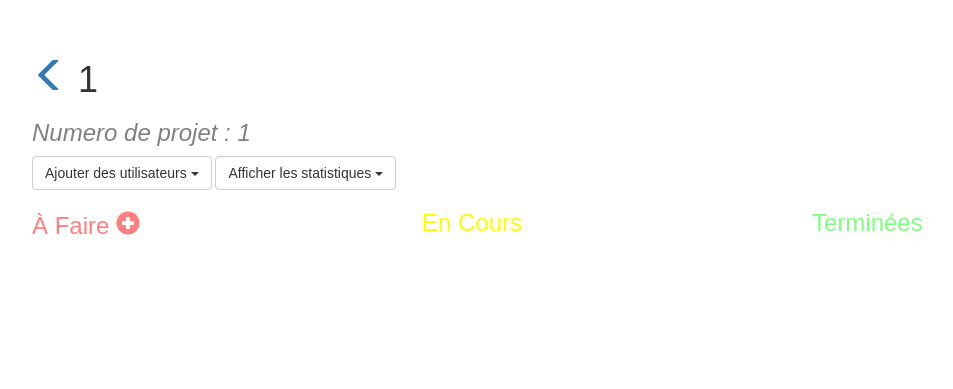
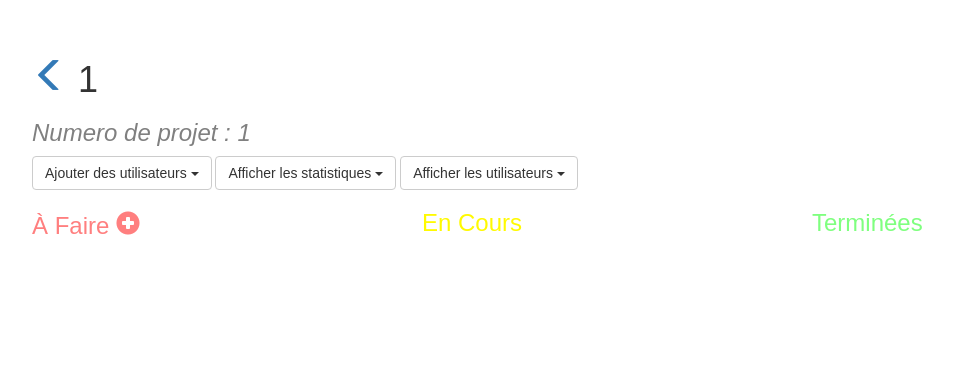
Before and after one commit to gabrielgrenier/ProjectLoopV2, a PHP site: the page made by vues/listeActivites.php in a window 1280 px wide. Shown: the part 63-452 px from the top of the page, without its empty margins (38-991 px from the left). Run offline with PHP 8.4, Linux system fonts and the light colour scheme; the template is opened without the code that fills it, so the values that code supplies are empty; the visitor is signed in with stand-in values (Sample User, id 1); some libraries are stand-ins or nearby versions.

Commit message:
debut de la liste des users

```diff
--- a/modele/script/affScript.php
+++ b/modele/script/affScript.php
@@ -32,4 +32,16 @@ function affStats() {
         btn.innerHTML = "Afficher les statistiques <span class='caret'></span>";
     }
 }
+function affUsers() {
+    var x = document.getElementById("userProjet");
+    var btn = document.getElementById("btnUser");
+    if (x.style.display === "none") {
+        x.style.display = "block";
+        btn.innerHTML = "Cacher les utilisateurs <span class='caret'></span>";
+
+    } else {
+        x.style.display = "none";
+        btn.innerHTML = "Afficher les utilisateurs <span class='caret'></span>";
+    }
+}
 </script>
--- a/vues/listeActivites.php
+++ b/vues/listeActivites.php
@@ -80,6 +80,9 @@ foreach($TacheStat3 as $tache) {
         <button class="btn btn-default" onclick="affStats()" id="btnStats">
             Afficher les statistiques <span class="caret"></span>
         </button>
+        <button class="btn btn-default" onclick="affUsers()" id="btnUser">
+            Afficher les utilisateurs <span class="caret"></span>
+        </button>
     </div>
 
     <div class="row" id="statsProjet" style="display:none"> <!-- Les stats -->
@@ -91,6 +94,19 @@ foreach($TacheStat3 as $tache) {
             <h4 class="titreGraph">Répartition de vos tâches selon leur statut</h4>
             <div id="chart_div"></div>
         </div>
+    </div>
+    <div class="row" id="userProjet" style="display:none">
+        <h3>Liste des utilisateurs : </h3>
+        <?php
+        $projetTest = $ProjetDao->findAll();
+                foreach($projetTest as $projet) {
+                    if($_SESSION["numProjet"]==$projet->getNumProjet()){
+                        echo $projet->getEmail()."<br/>";
+        ?>
+        <?php
+                    }
+                }
+        ?>
     </div>
 
     <div class="row">
```
